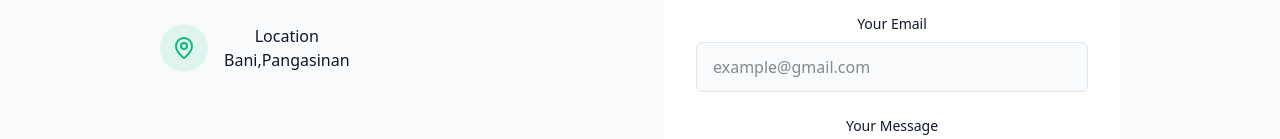
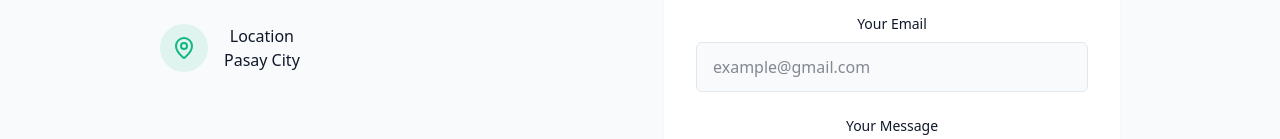
Before and after one commit to jomcodedev/porfolio, a React (Vite) app: page / in a window 1280 px wide. Shown: the part 3972-4111 px from the top of the page. Built offline with nearby package versions, Linux system fonts and the light colour scheme; no server answers.

Commit message:
Update ContactSection.jsx

```diff
--- a/src/components/sections/ContactSection.jsx
+++ b/src/components/sections/ContactSection.jsx
@@ -100,7 +100,7 @@ const ContactSection = () => {
                 <div>
                   <h4 className="font-medium">Location</h4>
                   <a className="text-muted-foreground hover:text-primary transition-colors">
-                    Bani,Pangasinan
+                   Pasay City
                   </a>
                 </div>
               </div>
```
